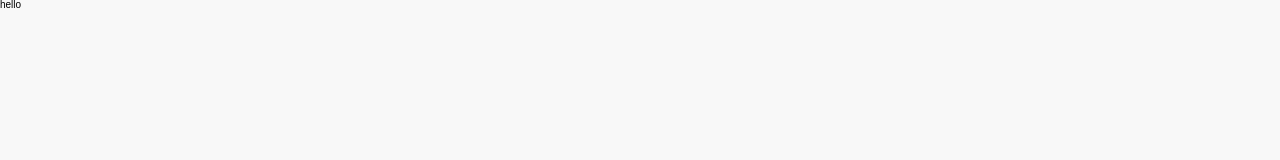
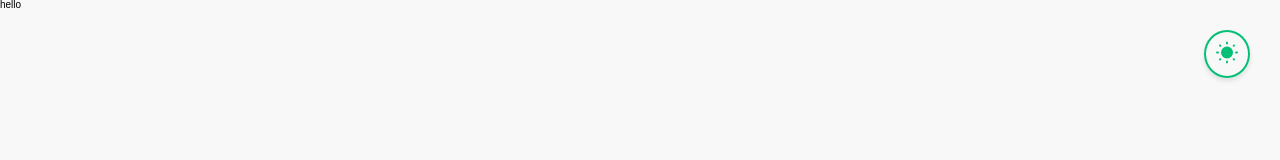
Before and after one commit to yeeed711/to-do, a React (Create React App) app: page / in a window 1280 px wide. Shown: the top 160 px of the page. Built offline with nearby package versions, Linux system fonts and the light colour scheme; a web font is replaced by a local one.

Commit message:
feat: 다크모드 버튼 구현
- material icon을 이용
- isDarkAtom 상태를 만들어 전역으로 사용
- transition 속성을 사용해 부드러운 사용감을 줌

```diff
--- a/src/App.tsx
+++ b/src/App.tsx
@@ -1,6 +1,6 @@
-import { createGlobalStyle, ThemeProvider } from 'styled-components';
+import styled, { createGlobalStyle, ThemeProvider } from 'styled-components';
 import reset from 'styled-reset';
-import { useRecoilValue } from 'recoil';
+import { useRecoilState } from 'recoil';
 import { isDarkAtom } from './atoms';
 import { darkTheme, lightTheme } from './theme';
 
@@ -62,17 +62,47 @@ input {
 }
 `;
 
+interface IIcon {
+  name: string;
+}
+
 function App() {
-  const isDark = useRecoilValue(isDarkAtom);
+  const [isDark, setIsDark] = useRecoilState(isDarkAtom);
+
+  const Icon = ({ name }: IIcon) => {
+    return <div className='material-icons-round'>{name}</div>;
+  };
+
+  const ToggleMode = () => {
+    setIsDark((prev) => !prev);
+  };
 
   return (
     <>
       <ThemeProvider theme={isDark ? darkTheme : lightTheme}>
         <GlobalStyle />
         <div>hello</div>
+        <ToggleBtn onClick={ToggleMode}>
+          <Icon name={isDark ? 'dark_mode' : 'wb_sunny'} />
+        </ToggleBtn>
       </ThemeProvider>
     </>
   );
 }
 
 export default App;
+
+const ToggleBtn = styled.button`
+  border: 2px solid #03c076;
+  border-radius: 50%;
+  padding: 0.9rem;
+  position: absolute;
+  top: 3rem;
+  right: 3rem;
+  color: #03c076;
+  box-shadow: 0px 3px 5px 0px rgba(0, 0, 0, 0.1);
+  transition: all 0.2s;
+  &:hover {
+    box-shadow: 0px 3px 5px 0px rgba(0, 0, 0, 0.3);
+  }
+`;
```
